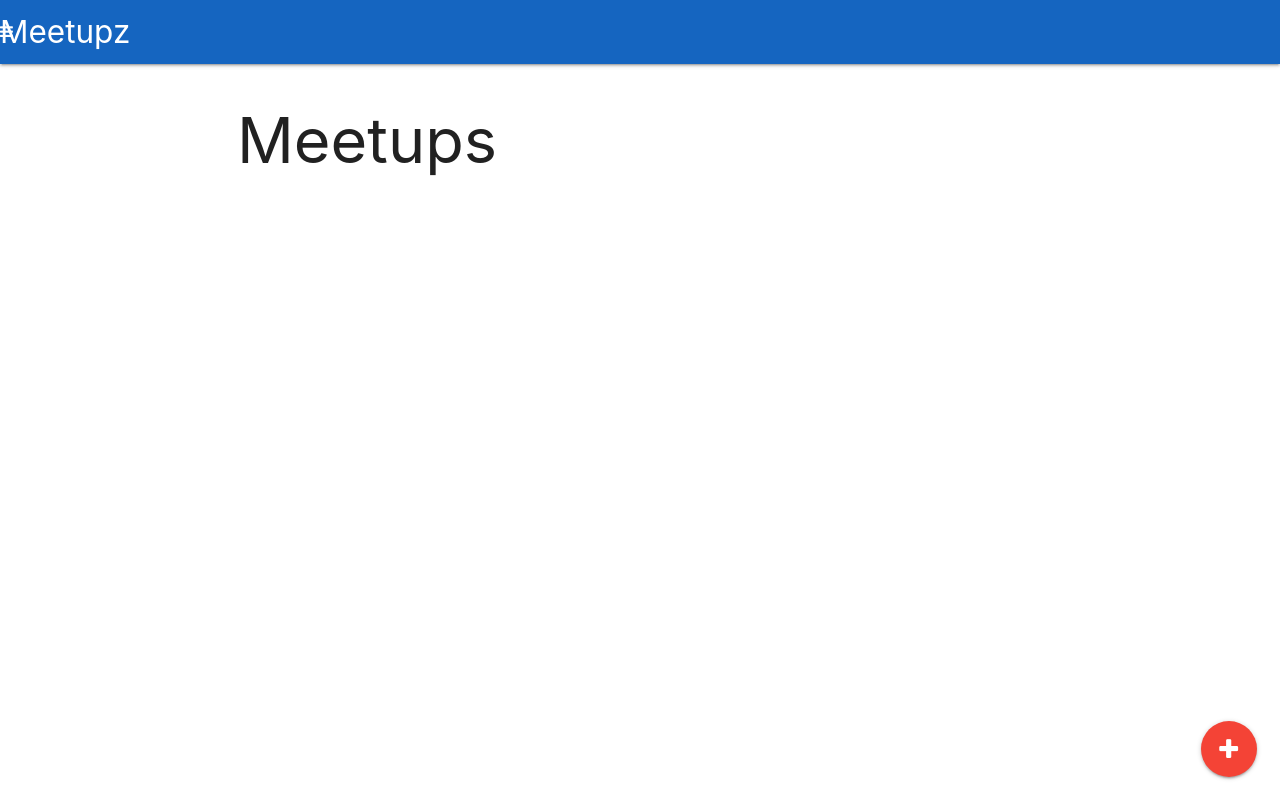
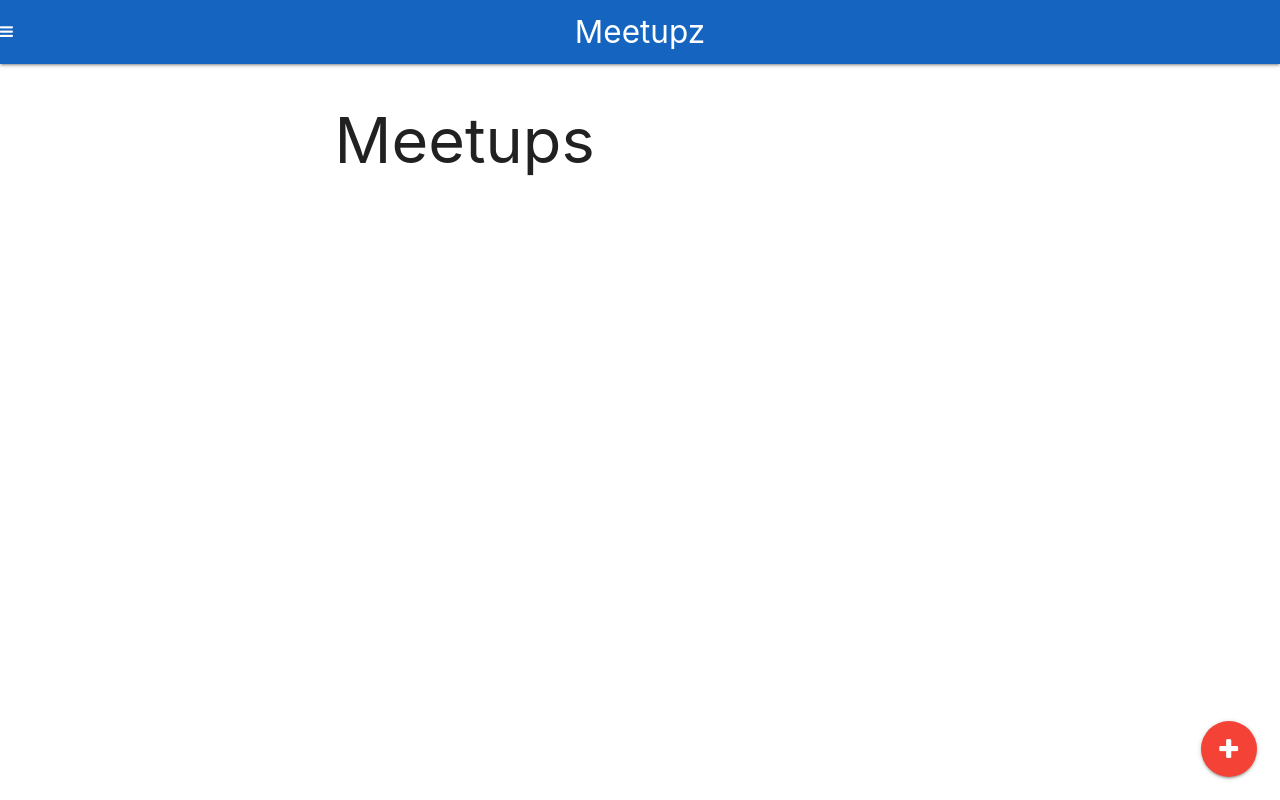
Before and after one commit to codeteo/ReactSimpleSample, a React (Create React App) app in the folder client_src/: page / in a window 1280 px wide. Built offline with nearby package versions, Linux system fonts and the light colour scheme.

Commit message:
Adds Axios dependency

```diff
--- a/client_src/package.json
+++ b/client_src/package.json
@@ -3,6 +3,7 @@
   "version": "0.1.0",
   "private": true,
   "dependencies": {
+    "axios": "^0.18.0",
     "react": "^16.4.1",
     "react-dom": "^16.4.1",
     "react-router": "^4.3.1",
--- a/client_src/src/components/Navbar.js
+++ b/client_src/src/components/Navbar.js
@@ -7,14 +7,15 @@ class Navbar extends Component {
             <div>
                 <nav className="blue darken-3">
                 <div className="nav-wrapper">
-                        <a href="/" className="brand-logo">Meetupz</a>
+                    <a href="/" className="brand-logo center">Meetupz</a>
                     <a data-activates="main-menu" className="button-collapse show-on-large"><i className="fa fa-bars"></i></a>
                     <ul className="right hide-on-small-only">
-                            <li><Link to="/"><i className="fa fa-users"></i>Meetupz</Link></li>
+                     <li><Link to="/"><i className="fa fa-users"></i> Meetups</Link></li>
                     </ul>
                     <ul className="side-nav" id="main-menu">
-                            <li><Link to="/"><i className="fa fa-users"></i>Meetupz</Link></li>
-                             <li><Link to="/meetups/add"><i className="fa fa-plus"></i>Add Meetup</Link></li>
+                     <li><Link to="/"><i className="fa fa-users"></i> Meetups</Link></li>
+                     <li><Link to="/meetups/add"><i className="fa fa-plus"></i> Add Meetup</Link></li>
+                     <li><Link to="/about"><i className="fa fa-question-circle"></i> About</Link></li>
                     </ul>
                 </div>
                 </nav>
```
Also changed, not shown: 1 other file (tests, documents, lock files or other folders). Lines whose indentation alone changed are shown as unchanged.
